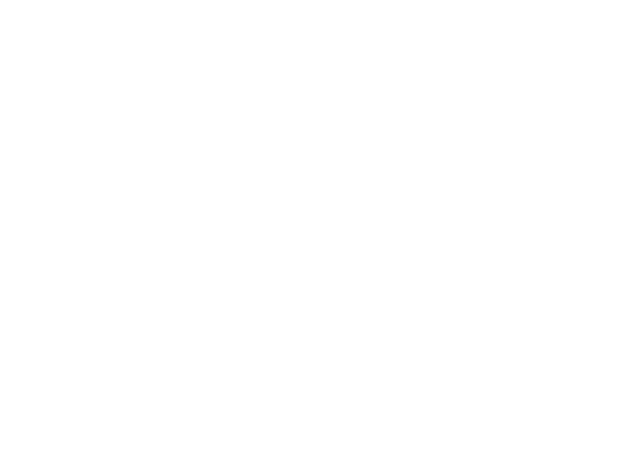
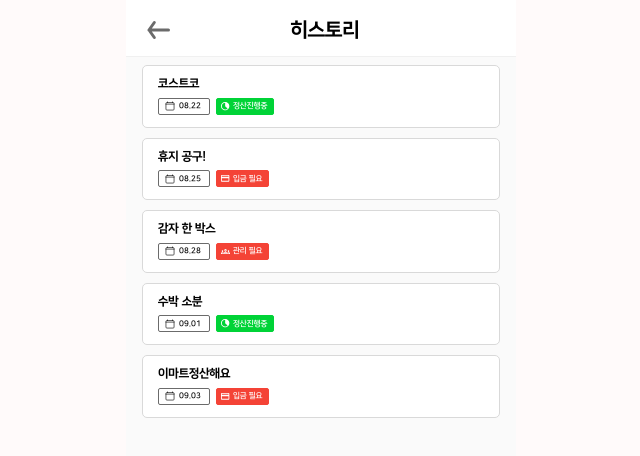
Before and after one commit to 9oormthon-univ/2025_SEASONTHON_TEAM_72_FE, a React (Vite) app: page /history in a window 1280 px wide. Before the commit this address had no page. Shown: the top 456 px of the page, without its empty margins (319-959 px from the left). Built offline with nearby package versions, Linux system fonts and the light colour scheme.

Commit message:
feat: history 페이지 구현 #13

```diff
--- a/src/components/Home/HomeSectionTabs.tsx
+++ b/src/components/Home/HomeSectionTabs.tsx
@@ -1,5 +1,6 @@
 import styled, { css } from "styled-components";
 import { useState, useMemo } from "react";
+import { useNavigate } from "react-router-dom";
 import HomeData from "../../mocks/homeData.json";
 import InProgressItem from "./InProgressItem";
 import type { StatusType } from "./InProgressItem";
@@ -7,7 +8,10 @@
 import rightIcon from "../../assets/icons/right_icon.svg";
 
 const HomeSectionTabs = () => {
+  // TODO: 백엔드에서 정산의 내 역할 get
+  const MYROLE = "OWNER";
   const [tab, setTab] = useState<"inprogress" | "done">("inprogress");
+  const navigate = useNavigate();
 
   const list = useMemo(() => {
     if (tab === "done") return HomeData.filter((d) => d.status === "DONE");
@@ -36,8 +40,10 @@
         <Indicator $index={tab === "inprogress" ? 0 : 1} />
       </TabsBar>
       <TabPanel>
-        <ArrowRow>
-          <img src={rightIcon} alt="오른쪽 화살표" />
+        <ArrowRow onClick={() => navigate(`/history?state=${tab}`)}>
+          <ArrowButton aria-label="히스토리로 이동">
+            <img src={rightIcon} alt="히스토리" />
+          </ArrowButton>
         </ArrowRow>
         {list.map((it) => {
           const label =
@@ -121,3 +127,16 @@
   padding-bottom: 10px;
   width: 100%;
 `;
+
+const ArrowButton = styled.button`
+  background: transparent;
+  border: none;
+  padding: 4px;
+  display: flex;
+  align-items: center;
+  cursor: pointer;
+  > img {
+    width: 20px;
+    height: 20px;
+  }
+`;
--- a/src/components/Home/InProgressItem.tsx
+++ b/src/components/Home/InProgressItem.tsx
@@ -3,12 +3,13 @@
 import clockLoaderIcon from "../../assets/icons/clock_loader_icon.svg";
 import creditCardIcon from "../../assets/icons/credit_card_icon.svg";
 import groupsIcon from "../../assets/icons/groups_icon.svg";
+import exitIcon from "../../assets/icons/exit_icon.svg";
 
 export type StatusType = "정산진행중" | "입금 필요" | "관리 필요" | "종료";
 
 interface InProgressItemProps {
   title: string;
-  dueDate: string; // already formatted string passed from parent
+  dueDate: string;
   status: StatusType;
 }
 
@@ -33,7 +34,9 @@
                 ? clockLoaderIcon
                 : status === "입금 필요"
                 ? creditCardIcon
-                : groupsIcon
+                : status === "관리 필요"
+                ? groupsIcon
+                : exitIcon
             }
             alt={status}
           />
--- /dev/null
+++ b/src/pages/HistoryPage.tsx
@@ -0,0 +1,115 @@
+import styled from "styled-components";
+import { useLocation, useNavigate } from "react-router-dom";
+import rightIcon from "../assets/icons/right_icon.svg";
+import HomeData from "../mocks/homeData.json";
+import InProgressItem from "../components/Home/InProgressItem";
+import type { StatusType } from "../components/Home/InProgressItem";
+import { SETTLEMENT_STATUS_LABEL } from "../constants/status";
+
+const HistoryPage = () => {
+  const { search } = useLocation();
+  const navigate = useNavigate();
+  const params = new URLSearchParams(search);
+  const state = params.get("state");
+
+  const filtered = HomeData.filter((d) => {
+    if (state === "done") return d.status === "DONE";
+    return d.status !== "DONE";
+  });
+
+  const formatDate = (ts: number) => {
+    const d = new Date(ts);
+    const mm = String(d.getMonth() + 1).padStart(2, "0");
+    const dd = String(d.getDate()).padStart(2, "0");
+    return `${mm}.${dd}`;
+  };
+
+  return (
+    <PageWrapper>
+      <Header>
+        <BackButton onClick={() => navigate("/home")}>
+          <BackIcon src={rightIcon} alt="홈으로" />
+        </BackButton>
+        <Title>히스토리</Title>
+        <HeaderRight />
+      </Header>
+      <Content>
+        {filtered.map((it) => {
+          const label =
+            SETTLEMENT_STATUS_LABEL[
+              it.status as keyof typeof SETTLEMENT_STATUS_LABEL
+            ];
+          return (
+            <InProgressItem
+              key={it.id}
+              title={it.name}
+              dueDate={formatDate(it.date as unknown as number)}
+              status={label as StatusType}
+            />
+          );
+        })}
+        {filtered.length === 0 && (
+          <EmptyMsg>표시할 히스토리가 없습니다.</EmptyMsg>
+        )}
+      </Content>
+    </PageWrapper>
+  );
+};
+
+export default HistoryPage;
+
+const PageWrapper = styled.div`
+  display: flex;
+  flex-direction: column;
+  height: 100%;
+`;
+
+const Header = styled.div`
+  display: flex;
+  align-items: center;
+  justify-content: space-between;
+  padding: 14px 16px 10px;
+  background: #fff;
+  border-bottom: 1px solid #f0f0f0;
+`;
+
+const BackButton = styled.button`
+  background: transparent;
+  border: none;
+  padding: 4px;
+  display: flex;
+  align-items: center;
+  cursor: pointer;
+`;
+
+const BackIcon = styled.img`
+  width: 24px;
+  height: 24px;
+  transform: scaleX(-1);
+`;
+
+const Title = styled.h1`
+  margin: 0;
+  font-size: 20px;
+  font-weight: 800;
+  color: #000;
+`;
+
+const HeaderRight = styled.div`
+  width: 24px;
+  height: 24px;
+`;
+
+const Content = styled.div`
+  flex: 1;
+  overflow-y: auto;
+  padding: 8px 16px 24px;
+  background: #fafafa;
+`;
+
+const EmptyMsg = styled.div`
+  padding: 40px 0;
+  text-align: center;
+  color: #888;
+  font-size: 14px;
+`;
--- a/src/routes/Router.tsx
+++ b/src/routes/Router.tsx
@@ -4,6 +4,7 @@
 import StartSettlementPage from "../pages/StartSettlementPage";
 import HomePage from "../pages/HomePage";
 import AlarmPage from "../pages/AlarmPage";
+import HistoryPage from "../pages/HistoryPage";
 import Layout from "../components/Layout/Layout";
 
 const Router = () => {
@@ -13,6 +14,7 @@
         <Route element={<Layout />}>
           <Route path="/home" element={<HomePage />} />
           <Route path="/alarm" element={<AlarmPage />} />
+          <Route path="/history" element={<HistoryPage />} />
           <Route path="/startsettlement" element={<StartSettlementPage />} />
           <Route path="/reviewreceipt" element={<ReviewReceiptPage />} />
           <Route path="/finishsettleup" element={<FinishSettleupPage />} />
```
Also changed, not shown: src/assets/icons/exit_icon.svg (added).
